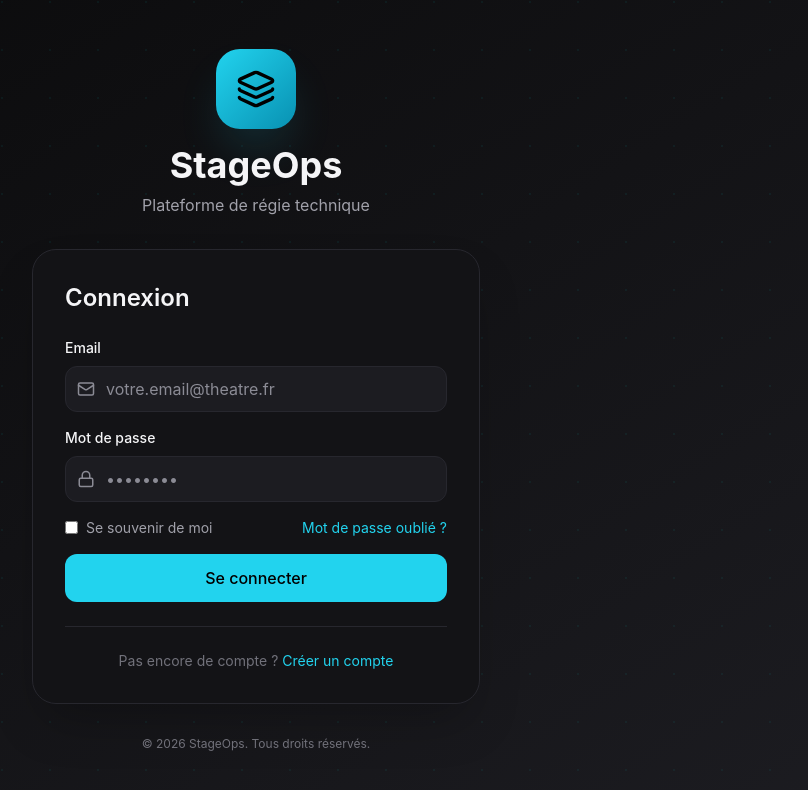
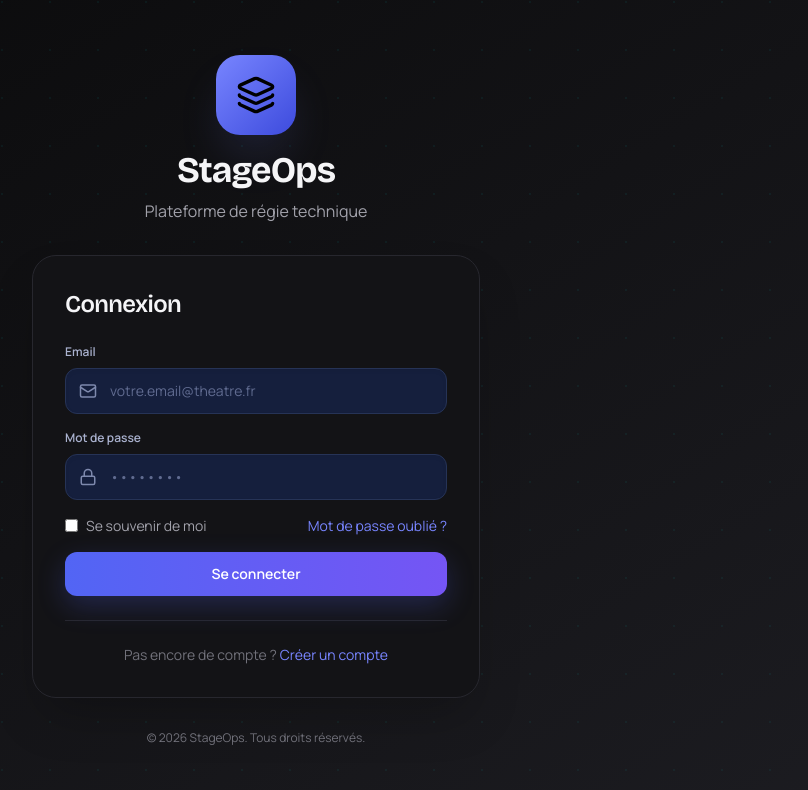
Before and after one commit to StageOps-EIP/StageOps-web-app, a React (Vite) app in the folder StageOps_Web/: page /login in a window 1280 px wide. Shown: the top 790 px of the page, without its empty margins (384-1192 px from the left). Built offline with nearby package versions, Linux system fonts and the light colour scheme.

Commit message:
feat(brand): establish StageOps visual identity

```diff
--- a/StageOps_Web/index.html
+++ b/StageOps_Web/index.html
@@ -2,10 +2,11 @@
 <html lang="fr">
   <head>
     <meta charset="UTF-8" />
-    <link rel="icon" type="image/svg+xml" href="/vite.svg" />
+    <link rel="icon" type="image/png" href="/brand/stageops-mark.png" />
     <meta name="viewport" content="width=device-width, initial-scale=1.0" />
+    <meta name="theme-color" content="#070b1a" />
     <meta name="description" content="StageOps — Plateforme de gestion de régie technique pour spectacles vivants" />
-    <title>StageOps — Régie Technique</title>
+    <title>StageOps — Centre de régie</title>
   </head>
   <body>
     <a href="#main-content" class="skip-link">Aller au contenu principal</a>
--- a/StageOps_Web/package.json
+++ b/StageOps_Web/package.json
@@ -13,6 +13,8 @@
     "format:check": "prettier --check ."
   },
   "dependencies": {
+    "@fontsource-variable/bricolage-grotesque": "^5.3.0",
+    "@fontsource-variable/manrope": "^5.3.0",
     "@react-three/drei": "9.122.0",
     "@react-three/fiber": "8.18.0",
     "@react-three/postprocessing": "2.19.1",
--- a/StageOps_Web/src/components/design-system/Button.tsx
+++ b/StageOps_Web/src/components/design-system/Button.tsx
@@ -1,5 +1,4 @@
-import type { ButtonHTMLAttributes} from 'react';
-import { forwardRef } from 'react';
+import { forwardRef, type ButtonHTMLAttributes } from 'react';
 
 interface ButtonProps extends ButtonHTMLAttributes<HTMLButtonElement> {
   variant?: 'primary' | 'secondary' | 'ghost' | 'danger';
@@ -9,33 +8,37 @@ interface ButtonProps extends ButtonHTMLAttributes<HTMLButtonElement> {
 
 export const Button = forwardRef<HTMLButtonElement, ButtonProps>(
   ({ variant = 'primary', size = 'md', fullWidth = false, className = '', children, ...props }, ref) => {
-    const baseStyles = 'inline-flex items-center justify-center font-medium transition-all duration-200 disabled:opacity-50 disabled:cursor-not-allowed focus-visible:outline-none focus-visible:ring-2 focus-visible:ring-cyan-400 focus-visible:ring-offset-2 focus-visible:ring-offset-theme-void';
+    const baseStyles =
+      'group relative inline-flex items-center justify-center overflow-hidden font-semibold transition-all duration-200 disabled:pointer-events-none disabled:opacity-45 focus-visible:outline-none focus-visible:ring-2 focus-visible:ring-cyan-400 focus-visible:ring-offset-2 focus-visible:ring-offset-theme-void active:translate-y-px';
 
     const variants = {
-      primary: 'bg-cyan-400 text-black hover:bg-cyan-300 active:bg-cyan-500',
-      secondary: 'bg-transparent text-content-primary hover:bg-white/5 border border-theme-border-hover hover:border-theme-border-strong',
-      ghost: 'text-content-primary hover:bg-theme-elevated active:bg-theme-border',
-      danger: 'bg-red-500 text-white hover:bg-red-600 active:bg-red-700',
+      primary:
+        'bg-gradient-to-r from-cyan-500 to-brand-violet text-white shadow-[0_10px_28px_rgba(82,101,244,0.24)] hover:-translate-y-0.5 hover:shadow-[0_14px_34px_rgba(82,101,244,0.34)]',
+      secondary:
+        'border border-theme-border-hover bg-theme-base text-content-primary shadow-sm hover:-translate-y-0.5 hover:border-cyan-400/35 hover:bg-theme-elevated',
+      ghost: 'text-content-muted hover:bg-cyan-400/10 hover:text-cyan-300',
+      danger: 'border border-red-400/30 bg-red-500/90 text-white shadow-lg shadow-red-950/15 hover:bg-red-500',
     };
 
     const sizes = {
-      sm: 'px-3 py-1.5 text-sm rounded-lg gap-1.5',
-      md: 'px-4 py-2.5 text-sm rounded-xl gap-2',
-      lg: 'px-6 py-3 text-base rounded-xl gap-2',
+      sm: 'gap-1.5 rounded-lg px-3 py-1.5 text-xs',
+      md: 'gap-2 rounded-xl px-4 py-2.5 text-sm',
+      lg: 'gap-2.5 rounded-xl px-5 py-3 text-sm',
     };
-
-    const widthClass = fullWidth ? 'w-full' : '';
 
     return (
       <button
         ref={ref}
-        className={`${baseStyles} ${variants[variant]} ${sizes[size]} ${widthClass} ${className}`}
+        className={`${baseStyles} ${variants[variant]} ${sizes[size]} ${fullWidth ? 'w-full' : ''} ${className}`}
         {...props}
       >
-        {children}
+        {variant === 'primary' && (
+          <span className="pointer-events-none absolute inset-y-0 -left-1/2 w-1/3 -skew-x-12 bg-gradient-to-r from-transparent via-white/20 to-transparent transition-transform duration-700 group-hover:translate-x-[500%]" />
+        )}
+        <span className="relative contents">{children}</span>
       </button>
     );
-  }
+  },
 );
 
 Button.displayName = 'Button';
--- a/StageOps_Web/src/components/design-system/Input.tsx
+++ b/StageOps_Web/src/components/design-system/Input.tsx
@@ -1,6 +1,5 @@
-import type { InputHTMLAttributes} from 'react';
-import { forwardRef } from 'react';
 import { Search } from 'lucide-react';
+import { forwardRef, type InputHTMLAttributes } from 'react';
 
 interface InputProps extends InputHTMLAttributes<HTMLInputElement> {
   label?: string;
@@ -9,34 +8,26 @@ interface InputProps extends InputHTMLAttributes<HTMLInputElement> {
 }
 
 export const Input = forwardRef<HTMLInputElement, InputProps>(
-  ({ label, error, icon, className = '', ...props }, ref) => {
-    return (
+  ({ label, error, icon, className = '', ...props }, ref) => (
     <div className="w-full">
-        {label && (
-          <label className="block text-sm font-medium text-content-primary mb-2">
-            {label}
-          </label>
-        )}
-        <div className="relative">
+      {label && <label className="mb-2 block text-xs font-semibold text-content-muted">{label}</label>}
+      <div className="group relative">
         {icon && (
-            <div className="absolute left-3 top-1/2 -translate-y-1/2 text-content-subtle">
+          <div className="absolute left-3.5 top-1/2 -translate-y-1/2 text-content-subtle transition-colors group-focus-within:text-cyan-400">
             {icon}
           </div>
         )}
         <input
           ref={ref}
-            className={`w-full bg-theme-elevated border border-theme-border rounded-xl px-4 py-2.5 text-content-primary placeholder:text-content-subtle focus:outline-none focus:ring-2 focus:ring-cyan-400 focus:border-transparent transition-all ${
-              icon ? 'pl-10' : ''
-            } ${error ? 'border-red-500' : ''} ${className}`}
+          className={`w-full rounded-xl border bg-theme-elevated px-4 py-3 text-sm text-content-primary shadow-inner shadow-black/5 placeholder:text-content-faint transition-all hover:border-theme-border-hover focus:border-cyan-400/50 focus:bg-theme-base focus:outline-none focus:ring-4 focus:ring-cyan-400/10 ${
+            icon ? 'pl-11' : ''
+          } ${error ? 'border-red-500/70' : 'border-theme-border'} ${className}`}
           {...props}
         />
       </div>
-        {error && (
-          <p className="mt-1 text-sm text-red-500">{error}</p>
-        )}
+      {error && <p className="mt-1.5 text-xs text-red-400">{error}</p>}
     </div>
-    );
-  }
+  ),
 );
 
 Input.displayName = 'Input';
@@ -46,11 +37,5 @@ interface SearchInputProps extends Omit<InputProps, 'icon'> {
 }
 
 export function SearchInput({ 'aria-label': ariaLabel, ...props }: SearchInputProps) {
-  return (
-    <Input
-      icon={<Search size={18} />}
-      aria-label={ariaLabel ?? 'Rechercher'}
-      {...props}
-    />
-  );
+  return <Input icon={<Search size={17} />} aria-label={ariaLabel ?? 'Rechercher'} {...props} />;
 }
--- a/StageOps_Web/src/index.css
+++ b/StageOps_Web/src/index.css
@@ -1,37 +1,46 @@
+@import "@fontsource-variable/manrope";
+@import "@fontsource-variable/bricolage-grotesque";
+
 @tailwind base;
 @tailwind components;
 @tailwind utilities;
 
 :root {
-  --bg-void: #0a0a0b;
-  --bg-deeper: #0e0e12;
-  --bg-base: #131316;
-  --bg-elevated: #1c1c21;
-  --border: #27272e;
-  --border-hover: #35353e;
-  --border-strong: #3d3d47;
-  --text-primary: #f5f5f7;
-  --text-muted: #a1a1aa;
-  --text-subtle: #8b8b95;
-  --text-faint: #6b6b74;
-  --accent: #22d3ee;
-  --accent-hover: #06b6d4;
+  --bg-void: #070b1a;
+  --bg-deeper: #0a1025;
+  --bg-base: #0f1730;
+  --bg-elevated: #151f3d;
+  --border: #263356;
+  --border-hover: #384971;
+  --border-strong: #52638e;
+  --text-primary: #f7f8ff;
+  --text-muted: #aab2cf;
+  --text-subtle: #7e89ad;
+  --text-faint: #606b90;
+  --accent: #7885ff;
+  --accent-hover: #97a0ff;
+  --accent-violet: #7555f4;
+  --accent-soft: rgba(120, 133, 255, 0.12);
+  --panel-shadow: 0 18px 50px rgba(3, 7, 24, 0.2);
 }
 
 .light {
-  --bg-void: #f0f2f5;
-  --bg-deeper: #e8eaed;
+  --bg-void: #f3f5fc;
+  --bg-deeper: #e9edf8;
   --bg-base: #ffffff;
-  --bg-elevated: #f3f4f6;
-  --border: #e5e7eb;
-  --border-hover: #d1d5db;
-  --border-strong: #9ca3af;
-  --text-primary: #111827;
-  --text-muted: #6b7280;
-  --text-subtle: #6b7280;
-  --text-faint: #9ca3af;
-  --accent: #0891b2;
-  --accent-hover: #0e7490;
+  --bg-elevated: #f6f7fc;
+  --border: #dde2f1;
+  --border-hover: #c9d0e6;
+  --border-strong: #a8b3d2;
+  --text-primary: #101735;
+  --text-muted: #596582;
+  --text-subtle: #74809c;
+  --text-faint: #929cb5;
+  --accent: #4b5fe9;
+  --accent-hover: #354ad7;
+  --accent-violet: #6d4de8;
+  --accent-soft: rgba(75, 95, 233, 0.08);
+  --panel-shadow: 0 16px 44px rgba(43, 55, 104, 0.08);
 }
 
 
@@ -49,16 +58,18 @@
   }
 
   body {
-    background-color: var(--bg-void);
+    background:
+      radial-gradient(circle at 78% -10%, rgba(85, 93, 237, 0.13), transparent 34rem),
+      var(--bg-void);
     color: var(--text-primary);
-    font-family: "Inter", -apple-system, BlinkMacSystemFont, "Segoe UI", sans-serif;
+    font-family: "Manrope Variable", "Manrope", sans-serif;
     -webkit-font-smoothing: antialiased;
     -moz-osx-font-smoothing: grayscale;
   }
 
   *:focus-visible {
-    outline: 2px solid #00ffff;
-    outline-offset: 2px;
+    outline: 2px solid var(--accent);
+    outline-offset: 3px;
   }
 
   ::-webkit-scrollbar {
@@ -107,4 +118,132 @@
   .skip-link:focus {
     top: 0;
   }
+
+  h1,
+  h2,
+  h3 {
+    font-family: "Bricolage Grotesque Variable", "Bricolage Grotesque", sans-serif;
+    letter-spacing: -0.025em;
+  }
+
+  button,
+  a,
+  input,
+  select,
+  textarea {
+    -webkit-tap-highlight-color: transparent;
+  }
 }
+
+@layer components {
+  .app-surface {
+    position: relative;
+    isolation: isolate;
+    min-height: 100%;
+  }
+
+  .app-surface::before {
+    content: '';
+    position: fixed;
+    inset: 0;
+    z-index: -1;
+    pointer-events: none;
+    opacity: 0.42;
+    background-image:
+      linear-gradient(rgba(120, 133, 255, 0.035) 1px, transparent 1px),
+      linear-gradient(90deg, rgba(120, 133, 255, 0.035) 1px, transparent 1px);
+    background-size: 42px 42px;
+    mask-image: linear-gradient(to bottom, black, transparent 65%);
+  }
+
+  .page-shell {
+    width: min(100%, 1600px);
+    margin-inline: auto;
+    padding: 1.25rem;
+    animation: fade-up 500ms cubic-bezier(0.22, 1, 0.36, 1) both;
+  }
+
+  .page-heading {
+    font-family: "Bricolage Grotesque Variable", "Bricolage Grotesque", sans-serif;
+    font-size: clamp(1.75rem, 2.4vw, 2.5rem);
+    font-weight: 650;
+    line-height: 1.08;
+    letter-spacing: -0.04em;
+  }
+
+  .eyebrow {
+    display: inline-flex;
+    align-items: center;
+    gap: 0.45rem;
+    color: var(--accent);
+    font-size: 0.7rem;
+    font-weight: 750;
+    letter-spacing: 0.14em;
+    text-transform: uppercase;
+  }
+
+  .glass-panel {
+    background: color-mix(in srgb, var(--bg-base) 88%, transparent);
+    border: 1px solid var(--border);
+    box-shadow: var(--panel-shadow);
+    backdrop-filter: blur(18px);
+  }
+
+  .stageops-logo {
+    display: inline-flex;
+    align-items: center;
+    gap: 0.7rem;
+    min-width: 0;
+  }
+
+  .stageops-logo__mark {
+    position: relative;
+    display: block;
+    width: 2.35rem;
+    height: 2.35rem;
+    flex: none;
+    overflow: hidden;
+    border-radius: 0.78rem;
+    background: #fff;
+    box-shadow: 0 8px 28px rgba(57, 77, 220, 0.3);
+  }
+
+  .stageops-logo__mark img {
+    position: absolute;
+    left: 50%;
+    top: 50%;
+    width: 215%;
+    max-width: none;
+    transform: translate(-50%, -50%);
+  }
+
+  .stageops-logo__wordmark {
+    font-family: "Bricolage Grotesque Variable", "Bricolage Grotesque", sans-serif;
+    font-size: 1.2rem;
+    font-weight: 750;
+    letter-spacing: -0.055em;
+    line-height: 1;
+  }
+
+  .stageops-logo--compact .stageops-logo__mark {
+    width: 2.5rem;
+    height: 2.5rem;
+  }
+}
+
+@media (min-width: 768px) {
+  .page-shell {
+    padding: 2rem;
+  }
+}
+
+@media (prefers-reduced-motion: reduce) {
+  *,
+  *::before,
+  *::after {
+    scroll-behavior: auto !important;
+    animation-duration: 0.01ms !important;
+    animation-iteration-count: 1 !important;
+    transition-duration: 0.01ms !important;
+  }
+}
--- a/StageOps_Web/tailwind.config.js
+++ b/StageOps_Web/tailwind.config.js
@@ -13,6 +13,24 @@ export default {
         sm: 'calc(var(--radius) - 4px)',
       },
       colors: {
+        cyan: {
+          50: '#f2f4ff',
+          100: '#e7e9ff',
+          200: '#d3d6ff',
+          300: '#afb5ff',
+          400: '#7885ff',
+          500: '#5265f4',
+          600: '#3d4bdd',
+          700: '#343db4',
+          800: '#2d3690',
+          900: '#293270',
+        },
+        brand: {
+          violet: '#7555f4',
+          blue: '#4566f2',
+          ink: '#0a1236',
+          frost: '#eef0ff',
+        },
         background: 'hsl(var(--background))',
         foreground: 'hsl(var(--foreground))',
         card: {
@@ -79,6 +97,28 @@ export default {
           foreground: 'hsl(var(--accent-foreground))',
         },
       },
+      fontFamily: {
+        sans: ['Manrope Variable', 'Manrope', 'sans-serif'],
+        display: ['Bricolage Grotesque Variable', 'Bricolage Grotesque', 'sans-serif'],
+      },
+      boxShadow: {
+        brand: '0 18px 60px rgba(69, 102, 242, 0.22)',
+        panel: '0 18px 50px rgba(3, 7, 24, 0.18)',
+      },
+      keyframes: {
+        'fade-up': {
+          '0%': { opacity: '0', transform: 'translateY(10px)' },
+          '100%': { opacity: '1', transform: 'translateY(0)' },
+        },
+        'soft-pulse': {
+          '0%, 100%': { opacity: '0.55' },
+          '50%': { opacity: '1' },
+        },
+      },
+      animation: {
+        'fade-up': 'fade-up 500ms cubic-bezier(0.22, 1, 0.36, 1) both',
+        'soft-pulse': 'soft-pulse 2.2s ease-in-out infinite',
+      },
     },
   },
   plugins: [],
```
Also changed, not shown: StageOps_Web/src/components/brand/StageOpsLogo.tsx (added, +25 -0 lines), StageOps_Web/src/components/design-system/Card.tsx (+15 -12 lines), StageOps_Web/src/pages/settings/AppearanceSettings.tsx (+5 -5 lines), StageOps_Web/public/brand/stageops-mark.png (added), 1 other file (tests, documents, lock files or other folders). Lines whose indentation alone changed are shown as unchanged.
